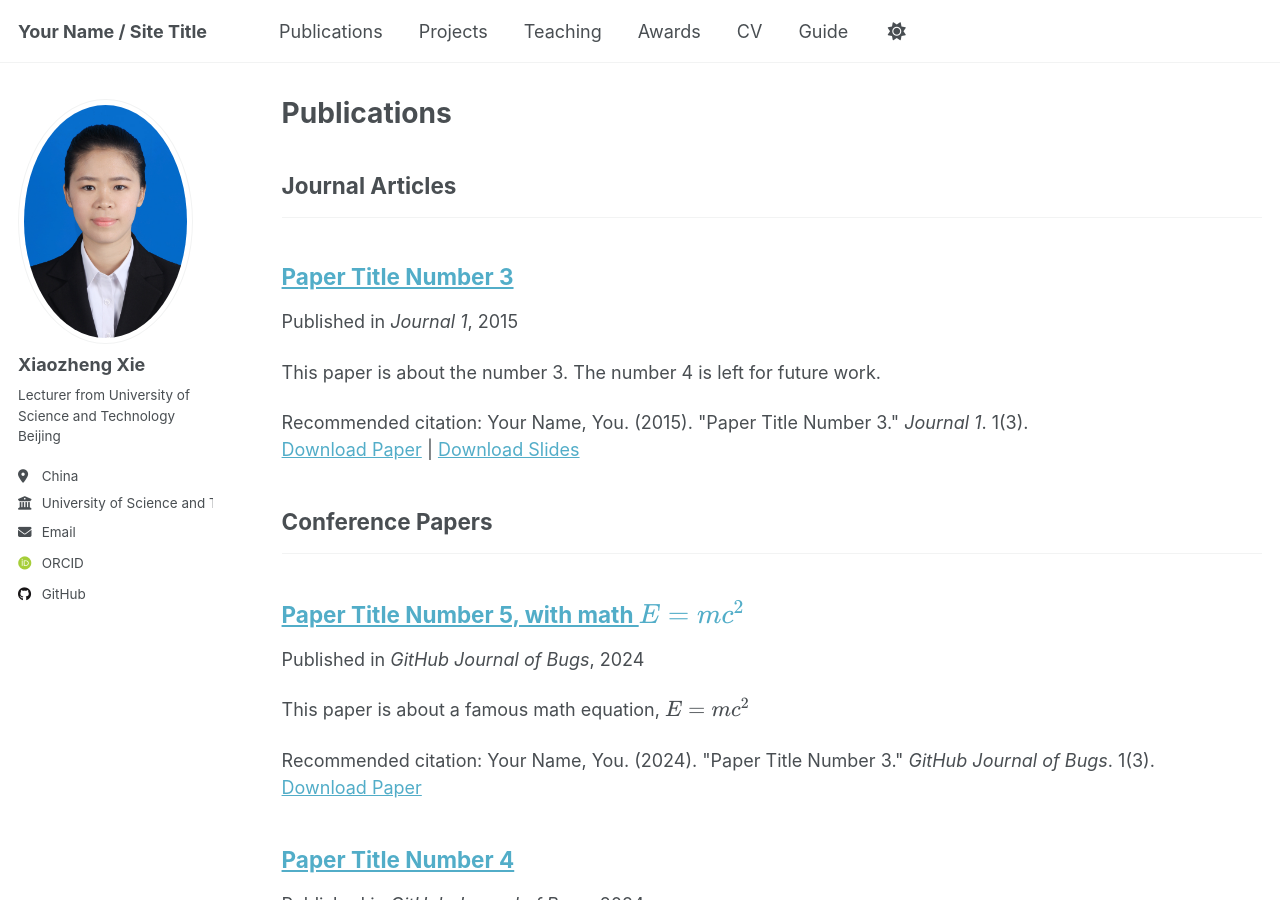
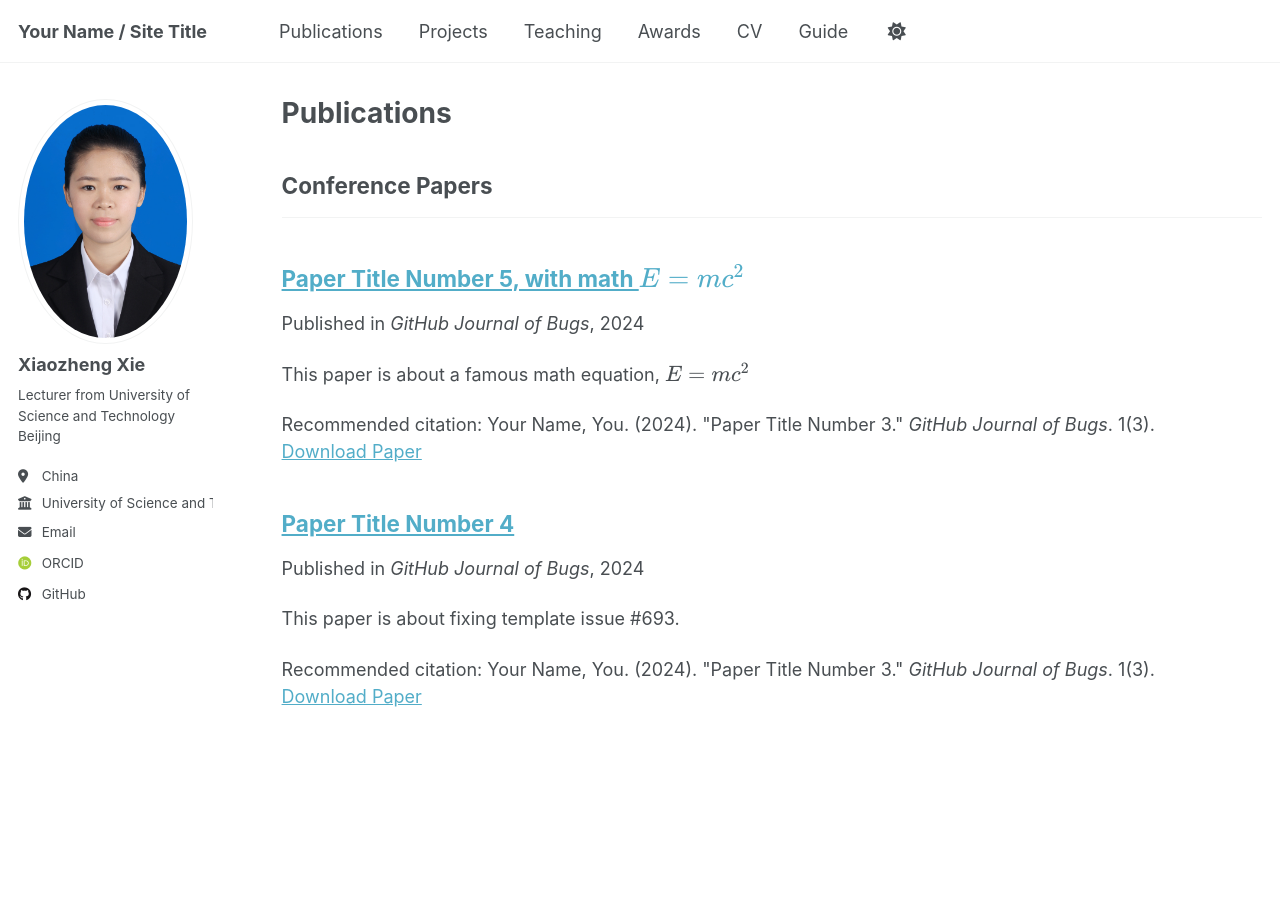
Before and after one commit to xxzcs/xxzcs.github.io, a Jekyll site: the page built from _pages/publications.html, in a window 1280 px wide and 900 px high. Built offline with Jekyll 4.4.1, drawn with Linux system fonts in a browser that asks for light colours; some web fonts are replaced; a script that is not in the unit is left out.

Commit message:
Update 2015-10-01-paper-title-number-3.md

```diff
--- a/_publications/2015-10-01-paper-title-number-3.md
+++ b/_publications/2015-10-01-paper-title-number-3.md
@@ -1,14 +1,7 @@
----
-title: "Paper Title Number 3"
-collection: publications
-category: manuscripts
-permalink: /publication/2015-10-01-paper-title-number-3
-excerpt: 'This paper is about the number 3. The number 4 is left for future work.'
-date: 2015-10-01
-venue: 'Journal 1'
-slidesurl: 'http://academicpages.github.io/files/slides3.pdf'
-paperurl: 'http://academicpages.github.io/files/paper3.pdf'
-citation: 'Your Name, You. (2015). &quot;Paper Title Number 3.&quot; <i>Journal 1</i>. 1(3).'
----
-
-The contents above will be part of a list of publications, if the user clicks the link for the publication than the contents of section will be rendered as a full page, allowing you to provide more information about the paper for the reader. When publications are displayed as a single page, the contents of the above "citation" field will automatically be included below this section in a smaller font.
+title: "A survey on incorporating domain knowledge into deep learning for medical image analysis"
+author: Xie, Xiaozheng and Niu, Jianwei and Liu, Xuefeng and Chen, Zhengsu and Tang, Shaojie and Yu, Shui
+journal: Medical Image Analysis
+volume: 69
+pages: 101985
+year: 2021
+publisher: Elsevier
```
